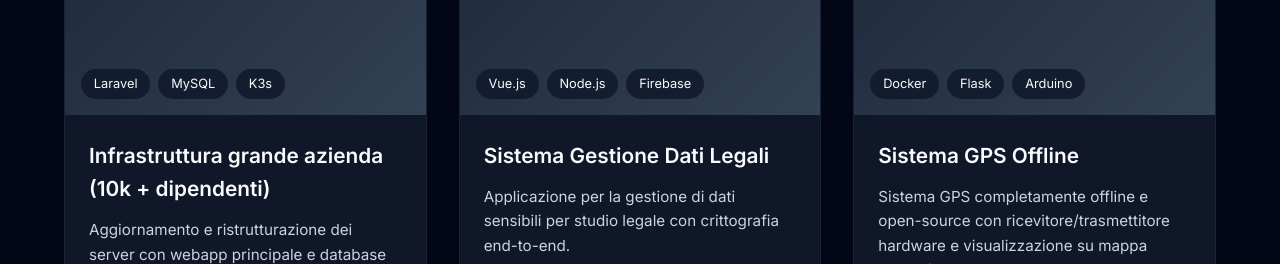
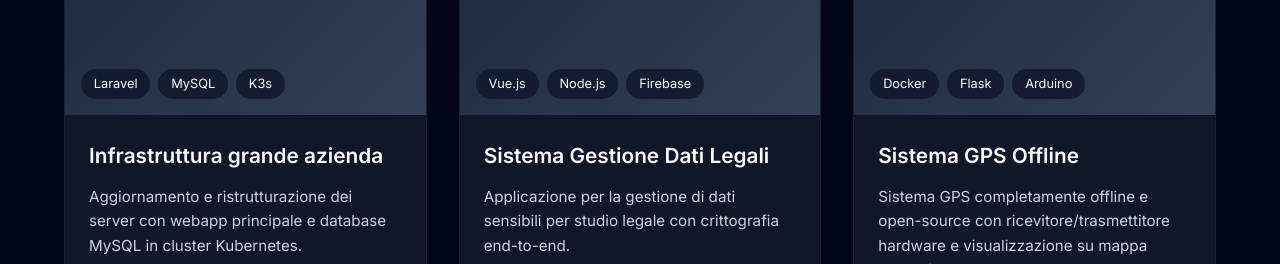
Before and after one commit to andreaguarino12/andreaguarino, a plain HTML site: page index.html in a window 1280 px wide. Shown: the part 3060-3324 px from the top of the page. Drawn offline with nearby package versions, Linux system fonts and the light colour scheme.

Commit message:
Update index.html

```diff
--- a/index.html
+++ b/index.html
@@ -293,7 +293,7 @@
                     </div>
                 </div>
                 <div class="project-content">
-                    <h3 class="project-title">Infrastruttura grande azienda (10k + dipendenti)</h3>
+                    <h3 class="project-title">Infrastruttura grande azienda</h3>
                     <p class="project-description">Aggiornamento e ristrutturazione dei server con webapp principale e database MySQL in cluster Kubernetes.</p>
                     <div class="project-links">
                         <a href="#" class="project-link">
@@ -492,4 +492,5 @@
     <script src="https://cdn.jsdelivr.net/particles.js/2.0.0/particles.min.js"></script>
     <script src="script.js"></script>
 </body>
+
 </html>
```
